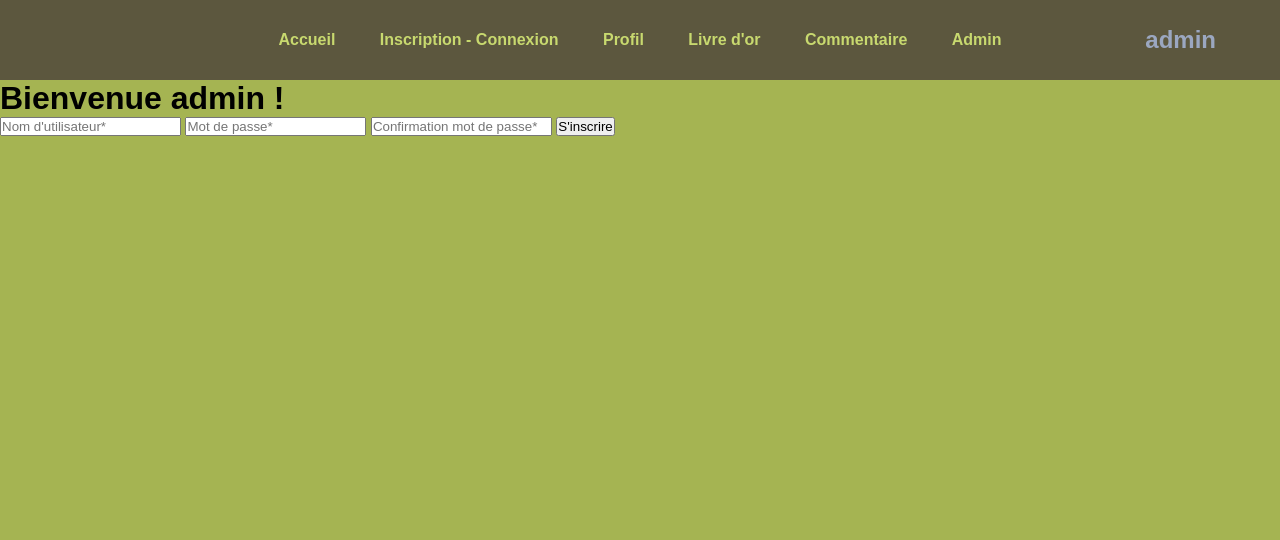
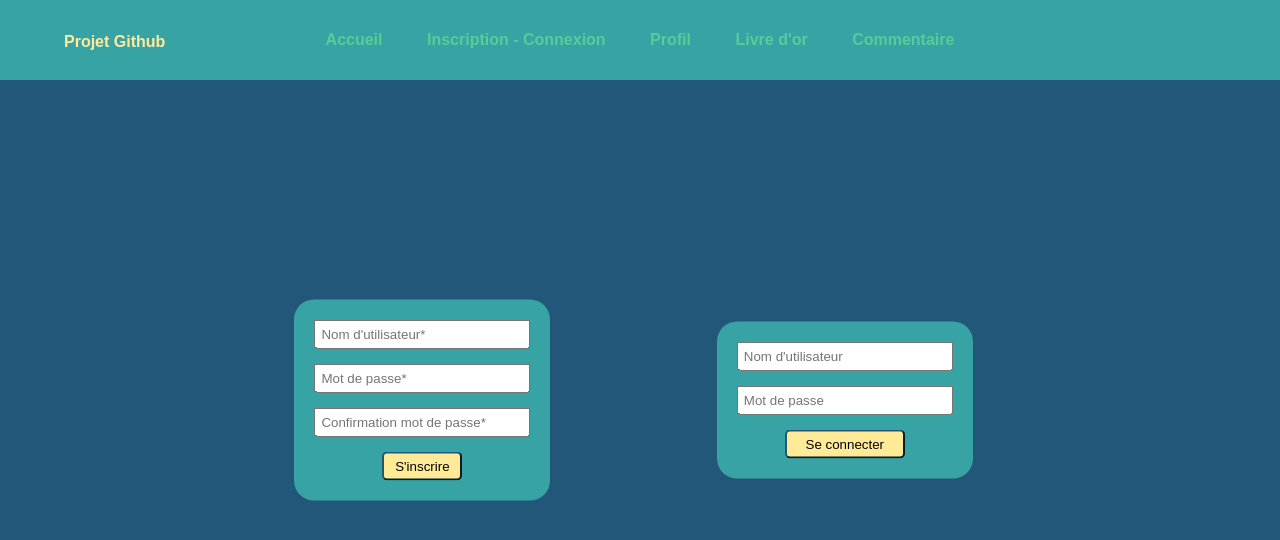
Before and after one commit to christopher-cornet/livre-or, a PHP site: page /php/signin-login.php in a window 1280 px wide. Shown: the top 540 px of the page. Run offline with PHP 8.4, Linux system fonts and the light colour scheme; the visitor is signed in with stand-in values (Sample User, id 1); data that the repository does not hold is empty.

Commit message:
Add register, working on the login

```diff
--- a/css/signin-login.css
+++ b/css/signin-login.css
@@ -7,11 +7,11 @@
 }
 
 body {
-    background-color: #A5B452;
+    background-color: #22577a;
 }
 
 header {
-    background-color: #5C573E;
+    background-color: #38A3A5;
     height: 10vh;
     display: flex;
     justify-content: center;
@@ -25,14 +25,14 @@ nav ol li {
 }
 
 a {
-    color: #C8D96F;
+    color: #57CC99;
     font-weight: bold;
     font-size: 16px;
 }
 
 a:hover {
     transition: 0.3s ease;
-    color: #A5B452;
+    color: #80ED99;
     font-weight: bold;
     font-size: 16px;
 }
@@ -40,5 +40,65 @@ a:hover {
 h2 {
     position: absolute;
     right: 5vw;
-    color: #9BA7C0;
+    color: #ffea98;
 }
+
+form {
+    display: flex;
+    margin-left: auto;
+    margin-right: auto;
+    flex-direction: column;
+    width: 20vw;
+    background-color: #38A3A5;
+    padding: 20px;
+    border-radius: 20px;
+    top: 50%;
+    left: 33%;
+    position: absolute;
+    transform: translate(-50%, -50%);
+}
+
+input {
+    padding: 5px;
+    margin-bottom: 15px;
+}
+
+.register {
+    background-color: #ffea98;
+    border-radius: 5px;
+    border-color: #22577a;
+    width: 80px;
+    margin-left: auto;
+    margin-right: auto;
+    margin-bottom: 0;
+}
+
+p {
+    position: absolute;
+    left: 5vw;
+    color: #ffea98;
+    font-weight: 700;
+    font-size: 20px;
+}
+
+.github {
+    color: #ffea98;
+}
+
+.github:hover {
+    color: #ffea98;
+}
+
+.login-form {
+    left: 66%;
+}
+
+.login {
+    background-color: #ffea98;
+    border-radius: 5px;
+    border-color: #22577a;
+    margin-left: auto;
+    margin-right: auto;
+    margin-bottom: 0;
+    width: 120px;
+}
--- a/index.php
+++ b/index.php
@@ -19,6 +19,7 @@ if ($_SESSION['user'] !== "") {
 </head>
 <body>
     <header>
+        <p><a href="https://github.com/christopher-cornet/livre-or" target="_blank" class="github">Projet Github</a></p>
         <nav>
             <ol>
                 <li><a href="index.php">Accueil</a></li>
@@ -26,7 +27,6 @@ if ($_SESSION['user'] !== "") {
                 <li><a href="php/profil.php">Profil</a></li>
                 <li><a href="php/livre-or.php">Livre d'or</a></li>
                 <li><a href="php/commentaire.php">Commentaire</a></li>
-                <?php if ($_SESSION['user'] == true && $_SESSION['user'] == 'admin') {echo '<li><a href="admin.php">Admin</a></li>';}?>
             </ol>
         </nav>
         <h2><?php if ($_SESSION['user'] == true) {echo $name;} else {echo "Anonyme";} ?></h2>
--- a/php/livre-or.php
+++ b/php/livre-or.php
@@ -19,6 +19,7 @@ if ($_SESSION['user'] !== "") {
 </head>
 <body>
     <header>
+        <p><a href="https://github.com/christopher-cornet/livre-or" target="_blank" class="github">Projet Github</a></p>
         <nav>
             <ol>
                 <li><a href="../index.php">Accueil</a></li>
--- a/php/profil.php
+++ b/php/profil.php
@@ -19,6 +19,7 @@ if ($_SESSION['user'] !== "") {
 </head>
 <body>
     <header>
+        <p><a href="https://github.com/christopher-cornet/livre-or" target="_blank" class="github">Projet Github</a></p>
         <nav>
             <ol>
                 <li><a href="../index.php">Accueil</a></li>
@@ -37,7 +38,7 @@ if ($_SESSION['user'] !== "") {
             <input type="text" placeholder="Nom d'utilisateur*" name="user_login" required>
             <input type="password" placeholder="Mot de passe*" name="password" required>
             <input type="password" placeholder="Confirmation mot de passe*" name="confirmpassword" required>
-            <input class="register" type="submit" name="register_name" value="S'inscrire">
+            <input class="modify" type="submit" name="modify" value="Modifier">
         </form>
     </main>
 </body>
--- a/php/signin-login.php
+++ b/php/signin-login.php
@@ -1,11 +1,24 @@
 <?php
 session_start();
 
-error_reporting(0);
+// error_reporting(0);
 
-if ($_SESSION['user'] !== "") {
-    $name = $_SESSION['user'];
+// if ($_SESSION['user'] !== "") {
+//     $name = $_SESSION['user'];
+// }
+
+$db = new PDO ('mysql:host=localhost; dbname=livreor', 'root', '');
+
+if (isset($_POST['register'])) {
+    if (!empty($_POST['user_login']) && !empty($_POST['password']) && !empty($_POST['confirmpassword'])) {
+        $user_login = $_POST['user_login'];
+        $password = $_POST['password'];
+        $query = "INSERT INTO user (id, login, password) VALUES ('', '$user_login', '$password')";
+        $db->query($query);
+    }
 }
+
+if (isset($_POST['login']))
 
 ?>
 <!DOCTYPE html>
@@ -19,6 +32,7 @@ if ($_SESSION['user'] !== "") {
 </head>
 <body>
     <header>
+        <p><a href="https://github.com/christopher-cornet/livre-or" target="_blank" class="github">Projet Github</a></p>
         <nav>
             <ol>
                 <li><a href="../index.php">Accueil</a></li>
@@ -26,18 +40,21 @@ if ($_SESSION['user'] !== "") {
                 <li><a href="profil.php">Profil</a></li>
                 <li><a href="livre-or.php">Livre d'or</a></li>
                 <li><a href="commentaire.php">Commentaire</a></li>
-                <?php if ($_SESSION['user'] == true && $_SESSION['user'] == 'admin') {echo '<li><a href="admin.php">Admin</a></li>';}?>
             </ol>
         </nav>
-        <h2><?php if ($_SESSION['user'] == true) {echo $name;} else {echo "Anonyme";} ?></h2>
     </header>
     <main>
-        <h1>Bienvenue <?php if ($_SESSION['user'] == false) {echo "utilisateur Anonyme"; } else {echo $name;}?> !</h1>
+        <!-- <h1>Bienvenue <?php if ($_SESSION['user'] == false) {echo "utilisateur Anonyme"; } else {echo $name;}?> !</h1> -->
         <form action="" method="post">
             <input type="text" placeholder="Nom d'utilisateur*" name="user_login" required>
             <input type="password" placeholder="Mot de passe*" name="password" required>
             <input type="password" placeholder="Confirmation mot de passe*" name="confirmpassword" required>
-            <input class="register" type="submit" name="register_name" value="S'inscrire">
+            <input class="register" type="submit" name="register" value="S'inscrire">
+        </form>
+        <form action="" method="post" class="login-form">
+            <input type="text" placeholder="Nom d'utilisateur" name="loginform-user_login" required>
+            <input type="password" placeholder="Mot de passe" name="loginform-password" required>
+            <input class="login" type="submit" name="login" value="Se connecter">
         </form>
     </main>
 </body>
```
Also changed, not shown: css/commentaire.css (+51 -5 lines), css/index.css (+21 -5 lines), css/livre-or.css (+21 -5 lines), css/profil.css (+51 -5 lines), php/commentaire.php (+3 -4 lines).
